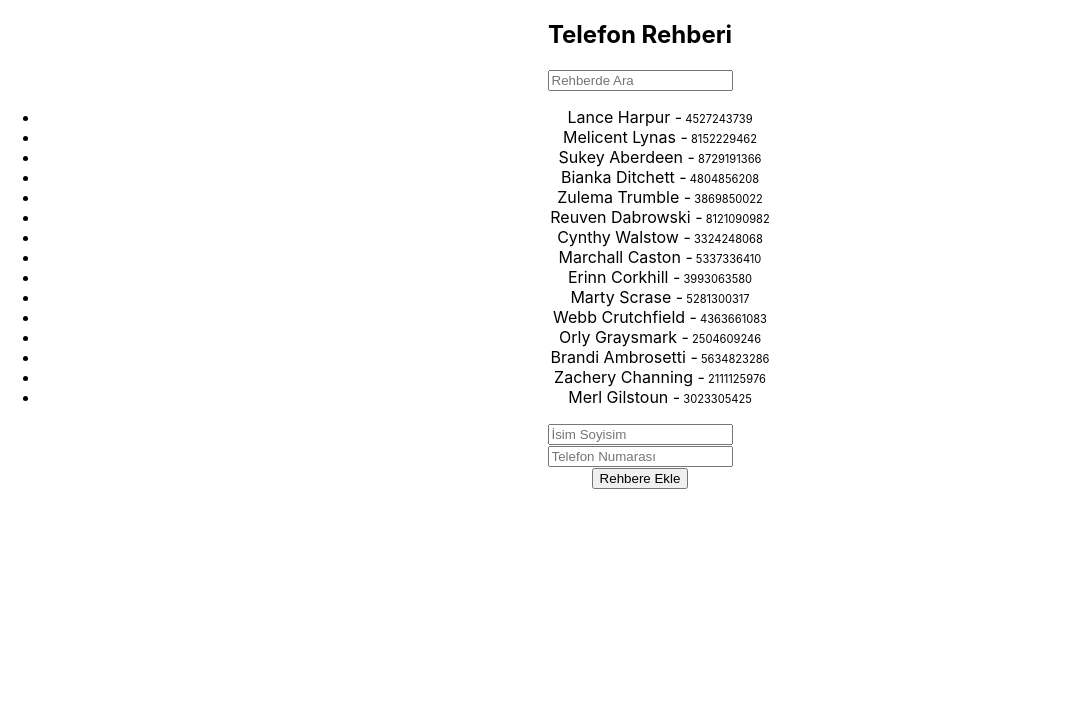
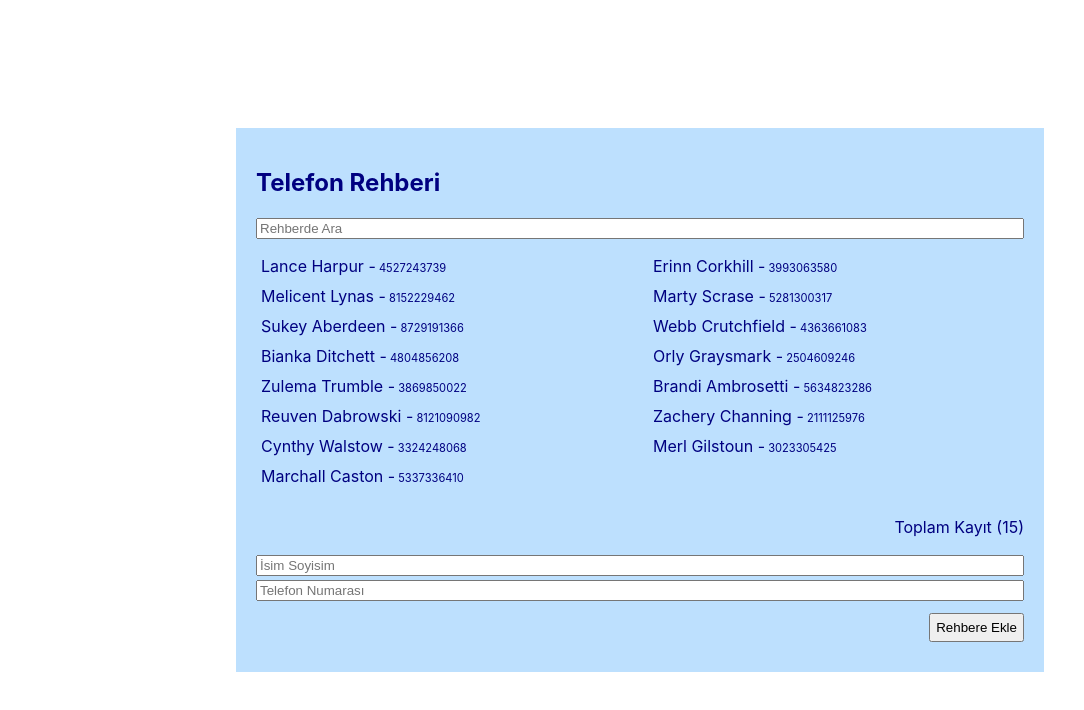
Before and after one commit to ugurkiymetli/patika-react-contacts-app, a React (Create React App) app: page / in a window 1280 px wide. Shown: the top 710 px of the page, without its empty margins (0-1084 px from the left). Built offline with nearby package versions, Linux system fonts and the light colour scheme.

Commit message:
stil çalışması yapıldı. toplam kayıt gösteriliyor.

```diff
--- a/src/App.css
+++ b/src/App.css
@@ -1,38 +1,6 @@
 .App {
-  text-align: center;
+  display: flex;
+  justify-content: center;
+  align-items: center;
+  min-height: 100vh;
 }
-
-.App-logo {
-  height: 40vmin;
-  pointer-events: none;
-}
-
-@media (prefers-reduced-motion: no-preference) {
-  .App-logo {
-    animation: App-logo-spin infinite 20s linear;
-  }
-}
-
-.App-header {
-  background-color: #282c34;
-  min-height: 100vh;
-  display: flex;
-  flex-direction: column;
-  align-items: center;
-  justify-content: center;
-  font-size: calc(10px + 2vmin);
-  color: white;
-}
-
-.App-link {
-  color: #61dafb;
-}
-
-@keyframes App-logo-spin {
-  from {
-    transform: rotate(0deg);
-  }
-  to {
-    transform: rotate(360deg);
-  }
-}
--- a/src/Components/Contacts/List/index.js
+++ b/src/Components/Contacts/List/index.js
@@ -14,13 +14,13 @@ function List({ contacts }) {
 
   return (
     <div>
-      <h2>Telefon Rehberi</h2>
       <input
+        className="filterInput"
         placeholder="Rehberde Ara"
         value={filterText}
         onChange={(e) => setfilterText(e.target.value)}
       />
-      <ul>
+      <ul className="list">
         {filtered.map((contact, index) => (
           <li key={index}>
             {contact.fullname} -
@@ -30,6 +30,7 @@ function List({ contacts }) {
           </li>
         ))}
       </ul>
+      <p>Toplam Kayıt ({filtered.length})</p>
     </div>
   );
 }
--- a/src/Components/Contacts/index.js
+++ b/src/Components/Contacts/index.js
@@ -1,9 +1,8 @@
 import React, { useState, useEffect } from "react";
 import List from "./List";
 import Form from "./Form";
-
-function Contacts() {
-  const [contacts, setContacts] = useState([
+import "./style.css";
+const initialContacts = [
   {
     fullname: "Lance Harpur",
     phone_number: "4527243739",
@@ -64,12 +63,15 @@ function Contacts() {
     fullname: "Merl Gilstoun",
     phone_number: "3023305425",
   },
-  ]);
+];
+function Contacts() {
+  const [contacts, setContacts] = useState(initialContacts);
   useEffect(() => {
     console.log(contacts);
   }, [contacts]);
   return (
-    <div>
+    <div id="container">
+      <h2>Telefon Rehberi</h2>
       <List contacts={contacts} />
       <Form addContact={setContacts} contacts={contacts} />
     </div>
--- /dev/null
+++ b/src/Components/Contacts/style.css
@@ -0,0 +1,45 @@
+#container {
+  width: 60%;
+  background-color: #bde0fe;
+  color: navy;
+  margin: 0 auto;
+  padding: 20px;
+}
+input {
+  width: 100%;
+  box-sizing: border-box;
+  -webkit-box-sizing: border-box;
+  -moz-box-sizing: border-box;
+  padding: 10px auto;
+  margin: 2px 0;
+}
+.filterInput {
+}
+ul {
+  columns: 2;
+}
+ul,
+li {
+  margin: 0;
+  padding: 0;
+  list-style-type: none;
+}
+
+.list {
+  margin: 10px 0;
+}
+
+.list > li {
+  padding: 5px;
+}
+button {
+  box-sizing: border-box;
+  -webkit-box-sizing: border-box;
+  -moz-box-sizing: border-box;
+  float: right;
+  padding: 5px;
+  margin: 10px 0;
+}
+p {
+  float: right;
+}
```
Lines whose indentation alone changed are shown as unchanged.
